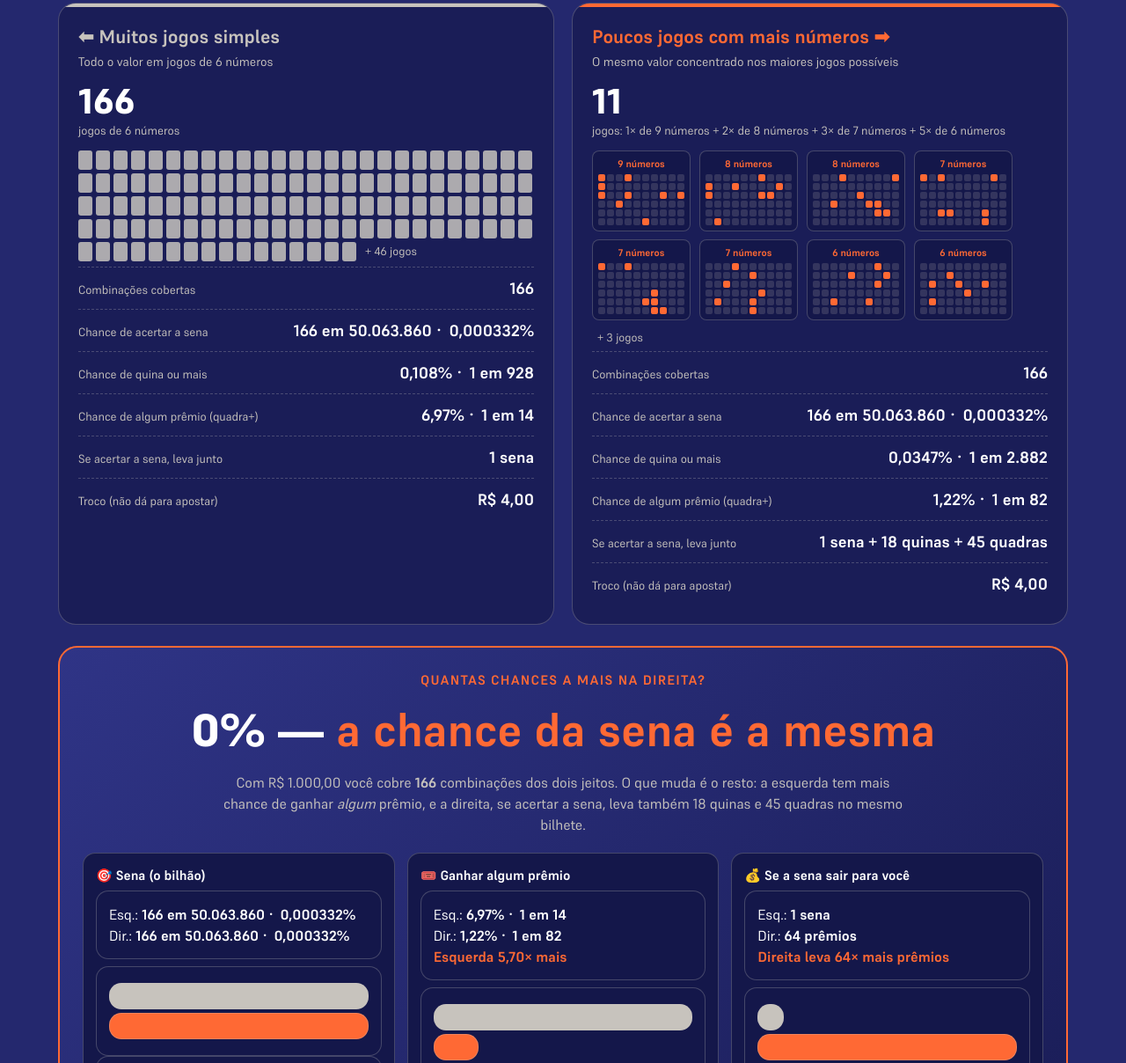
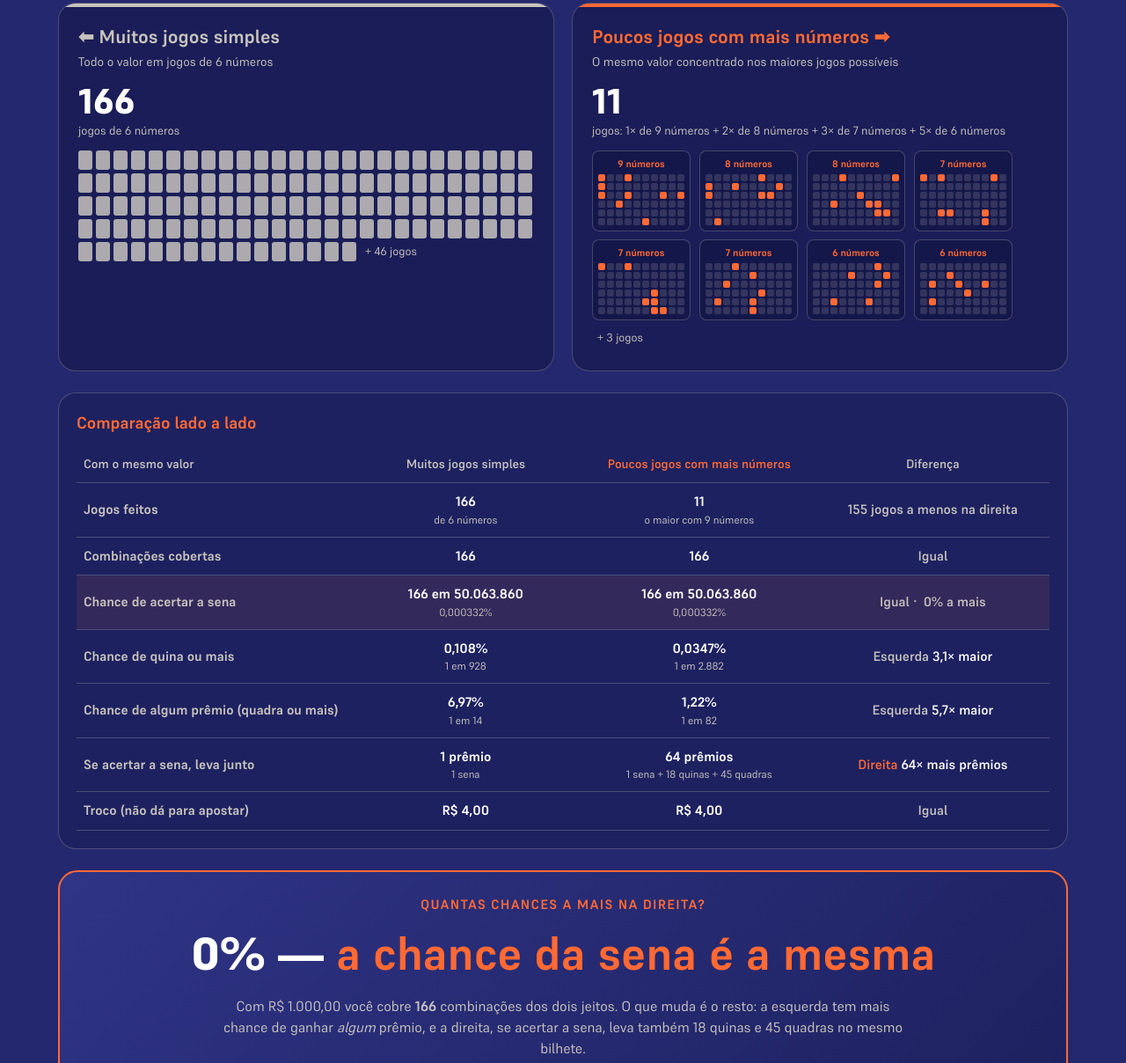
Before and after one commit to Kaique-fhs/loteria, a plain HTML site: page index.html in a window 1280 px wide. Shown: the part 536-1744 px from the top of the page at 88% size. Drawn offline with Linux system fonts and the light colour scheme.

Commit message:
Tabela comparativa lado a lado dos dois cenários
Co-Authored-By: Claude Opus 5.5 <noreply@anthropic.com>

```diff
--- a/index.html
+++ b/index.html
@@ -83,7 +83,7 @@
   .verdict p{color:var(--mut);max-width:780px;margin:8px auto 0}
   .cmp{display:grid;grid-template-columns:repeat(3,minmax(0,1fr));gap:14px;margin-top:20px;text-align:left}
   @media (max-width:860px){.cmp{grid-template-columns:minmax(0,1fr)}}
-  .cmp div{background:var(--deep);border:1px solid var(--line);border-radius:14px;padding:14px}
+  .cmp > div{background:var(--deep);border:1px solid var(--line);border-radius:14px;padding:14px}
   .cmp h4{margin:0 0 6px;font-size:15px}
   .bars{margin-top:8px}
   .bar{height:12px;border-radius:6px;margin:4px 0;transition:width .5s}
@@ -100,6 +100,19 @@
   th:first-child,td:first-child{text-align:left}
   th{color:var(--mut);font-weight:600}
   tr.hl td{color:var(--right);font-weight:700}
+  .compare{margin-top:24px;background:var(--bg2);border:1px solid var(--line);border-radius:20px;padding:20px}
+  .compare h3{margin:0 0 12px;color:var(--laranja)}
+  .ctab{min-width:0;table-layout:fixed}
+  @media (max-width:520px){ .compare{padding:14px 10px} .ctab th,.ctab td{padding:8px 3px;font-size:12px} .ctab td small{font-size:10.5px} .ctab th:first-child,.ctab td:first-child{width:26%} }
+  .ctab th,.ctab td{text-align:center;vertical-align:middle;padding:10px 8px}
+  .ctab th:first-child,.ctab td:first-child{text-align:left;color:var(--mut);width:28%}
+  .ctab th.hl-l{color:var(--left)} .ctab th.hl-r{color:var(--right)}
+  .ctab td{font-weight:700;font-size:15px}
+  .ctab td small{display:block;font-weight:400;color:var(--mut);font-size:12px}
+  .ctab td:last-child{font-weight:600}
+  .ctab tr.key td{background:rgba(255,105,52,.10)}
+  .cmp small{display:block;color:var(--mut);font-weight:400}
+  .tie{color:var(--cinza-claro)} .gl{color:var(--left)} .gr{color:var(--right)}
   .foot{margin-top:30px;color:var(--mut);font-size:13px;text-align:center}
 </style>
 </head>
@@ -128,12 +141,6 @@
       <div class="desc">Todo o valor em jogos de 6 números</div>
       <div class="big" id="lJogos">0</div><small style="color:var(--mut)">jogos de 6 números</small>
       <div class="tickets" id="lTickets"></div>
-      <div class="stat"><small>Combinações cobertas</small><b id="lComb">0</b></div>
-      <div class="stat"><small>Chance de acertar a sena</small><b id="lSena">—</b></div>
-      <div class="stat"><small>Chance de quina ou mais</small><b id="lQuina">—</b></div>
-      <div class="stat"><small>Chance de algum prêmio (quadra+)</small><b id="lQuadra">—</b></div>
-      <div class="stat"><small>Se acertar a sena, leva junto</small><b id="lPacote">—</b></div>
-      <div class="stat"><small>Troco (não dá para apostar)</small><b id="lTroco">—</b></div>
     </div>
 
     <div class="side r">
@@ -141,21 +148,31 @@
       <div class="desc">O mesmo valor concentrado nos maiores jogos possíveis</div>
       <div class="big" id="rJogos">0</div><small style="color:var(--mut)" id="rDesc">jogos</small>
       <div class="volantes" id="rVol"></div>
-      <div class="stat"><small>Combinações cobertas</small><b id="rComb">0</b></div>
-      <div class="stat"><small>Chance de acertar a sena</small><b id="rSena">—</b></div>
-      <div class="stat"><small>Chance de quina ou mais</small><b id="rQuina">—</b></div>
-      <div class="stat"><small>Chance de algum prêmio (quadra+)</small><b id="rQuadra">—</b></div>
-      <div class="stat"><small>Se acertar a sena, leva junto</small><b id="rPacote">—</b></div>
-      <div class="stat"><small>Troco (não dá para apostar)</small><b id="rTroco">—</b></div>
     </div>
   </div>
+
+  <section class="compare">
+    <h3>Comparação lado a lado</h3>
+    <div class="tbl"><table class="ctab">
+      <thead><tr><th>Com o mesmo valor</th><th class="hl-l">Muitos jogos simples</th><th class="hl-r">Poucos jogos com mais números</th><th>Diferença</th></tr></thead>
+      <tbody>
+        <tr><td>Jogos feitos</td><td id="tJl">—</td><td id="tJr">—</td><td id="tJd">—</td></tr>
+        <tr><td>Combinações cobertas</td><td id="lComb">—</td><td id="rComb">—</td><td id="dComb">—</td></tr>
+        <tr class="key"><td>Chance de acertar a sena</td><td id="lSena">—</td><td id="rSena">—</td><td id="dSena">—</td></tr>
+        <tr><td>Chance de quina ou mais</td><td id="lQuina">—</td><td id="rQuina">—</td><td id="dQuina">—</td></tr>
+        <tr><td>Chance de algum prêmio (quadra ou mais)</td><td id="lQuadra">—</td><td id="rQuadra">—</td><td id="dQuadra">—</td></tr>
+        <tr><td>Se acertar a sena, leva junto</td><td id="lPacote">—</td><td id="rPacote">—</td><td id="dPacote">—</td></tr>
+        <tr><td>Troco (não dá para apostar)</td><td id="lTroco">—</td><td id="rTroco">—</td><td id="dTroco">—</td></tr>
+      </tbody>
+    </table></div>
+  </section>
 
   <div class="verdict">
     <h3>Quantas chances a mais na direita?</h3>
     <div class="eq" id="vMain">—</div>
     <p id="vText"></p>
     <div class="cmp">
-      <div><h4>🎯 Sena (o bilhão)</h4><div id="cSena"></div><div class="bars"><div class="bar l" id="bSl"></div><div class="bar r" id="bSr"></div></div><div class="lg">azul = esquerda · verde = direita</div></div>
+      <div><h4>🎯 Sena (o bilhão)</h4><div id="cSena"></div><div class="bars"><div class="bar l" id="bSl"></div><div class="bar r" id="bSr"></div></div><div class="lg">cinza = esquerda · laranja = direita</div></div>
       <div><h4>🎟️ Ganhar algum prêmio</h4><div id="cAny"></div><div class="bars"><div class="bar l" id="bAl"></div><div class="bar r" id="bAr"></div></div><div class="lg">chance de quadra ou mais</div></div>
       <div><h4>💰 Se a sena sair para você</h4><div id="cPack"></div><div class="bars"><div class="bar l" id="bPl"></div><div class="bar r" id="bPr"></div></div><div class="lg">prêmios extras no mesmo bilhete</div></div>
     </div>
@@ -186,8 +203,18 @@ const C = (n,k)=>{ if(k<0||k>n) return 0; let r=1; for(let i=1;i<=k;i++) r=r*(n-
 const fmt = n => n.toLocaleString('pt-BR');
 const brl = n => n.toLocaleString('pt-BR',{style:'currency',currency:'BRL'});
 const pct = p => (p*100).toLocaleString("pt-BR",{maximumSignificantDigits:3})+"%";
-const umEm = p => p<=0 ? "—" : (p>=1 ? "100%" : pct(p) + " · 1 em " + fmt(Math.round(1/p)));
-const senaTxt = c => c<=0 ? "—" : fmt(c) + " em " + fmt(TOTAL) + " · " + pct(c/TOTAL);
+const umEm = p => p<=0 ? "—" : (p>=1 ? "100%" : pct(p) + "<small>1 em " + fmt(Math.round(1/p)) + "</small>");
+const senaTxt = c => c<=0 ? "—" : fmt(c) + " em " + fmt(TOTAL) + "<small>" + pct(c/TOTAL) + "</small>";
+const x = r => r.toLocaleString("pt-BR",{maximumFractionDigits:1}) + "×";
+// texto da coluna Diferença: quem tem o maior valor e quantas vezes
+function dif(l, r, menorMelhor){
+  if(!l && !r) return "—";
+  if(Math.abs(l-r) <= 1e-12*Math.max(l,r,1)) return '<span class="tie">Igual</span>';
+  const esq = menorMelhor ? l<r : l>r;
+  const razao = Math.max(l,r)/Math.min(l,r);
+  const lado = esq ? '<span class="gl">Esquerda</span>' : '<span class="gr">Direita</span>';
+  return isFinite(razao) ? `${lado} ${x(razao)} maior` : lado;
+}
 
 // probabilidades de um jogo de n números
 function probs(n){
@@ -213,10 +240,10 @@ function render(){
   const lQuadra = 1-Math.pow(1-p6.quadra,k);
   $('lJogos').textContent = fmt(k);
   $('lComb').textContent = fmt(k);
-  $("lSena").textContent = senaTxt(k);
-  $('lQuina').textContent = umEm(lQuina);
-  $('lQuadra').textContent = umEm(lQuadra);
-  $('lPacote').textContent = k? '1 sena' : '—';
+  $("lSena").innerHTML = senaTxt(k);
+  $('lQuina').innerHTML = umEm(lQuina);
+  $('lQuadra').innerHTML = umEm(lQuadra);
+  $('lPacote').innerHTML = k? '1 prêmio<small>1 sena</small>' : '—';
   $('lTroco').textContent = brl(V - k*P);
   const tk = $('lTickets'); tk.innerHTML='';
   const show = Math.min(k,120);
@@ -235,13 +262,24 @@ function render(){
   $('rJogos').textContent = fmt(bets.length);
   $('rDesc').textContent = bets.length ? (bets.length===1?'jogo':'jogos')+': '+desc : 'jogos';
   $('rComb').textContent = fmt(rComb);
-  $("rSena").textContent = senaTxt(rComb);
-  $('rQuina').textContent = umEm(rQuina);
-  $('rQuadra').textContent = umEm(rQuadra);
+  $("rSena").innerHTML = senaTxt(rComb);
+  $('rQuina').innerHTML = umEm(rQuina);
+  $('rQuadra').innerHTML = umEm(rQuadra);
   const nMax = bets.length? bets[0] : 0;
   const quinas = nMax? 6*(nMax-6) : 0, quadras = nMax? 15*C(nMax-6,2) : 0;
-  $('rPacote').textContent = nMax ? `1 sena + ${fmt(quinas)} quinas + ${fmt(quadras)} quadras` : '—';
+  $('rPacote').innerHTML = nMax ? `${fmt(1+quinas+quadras)} prêmios<small>1 sena + ${fmt(quinas)} quinas + ${fmt(quadras)} quadras</small>` : '—';
   $('rTroco').textContent = brl(rem);
+
+  // coluna Diferença e linha de jogos
+  $('tJl').innerHTML = fmt(k) + '<small>de 6 números</small>';
+  $('tJr').innerHTML = fmt(bets.length) + (nMax ? `<small>o maior com ${nMax} números</small>` : '');
+  $('tJd').innerHTML = k ? (k===bets.length ? '<span class="tie">Igual</span>' : `<span class="tie">${fmt(k-bets.length)} jogos a menos na direita</span>`) : '—';
+  $('dComb').innerHTML = dif(k, rComb);
+  $('dSena').innerHTML = k ? '<span class="tie">Igual · 0% a mais</span>' : '—';
+  $('dQuina').innerHTML = dif(lQuina, rQuina);
+  $('dQuadra').innerHTML = dif(lQuadra, rQuadra);
+  $('dPacote').innerHTML = k ? dif(1, 1+quinas+quadras).replace('maior','mais prêmios') : '—';
+  $('dTroco').innerHTML = '<span class="tie">Igual</span>';
 
   const vol = $('rVol'); vol.innerHTML='';
   bets.slice(0,8).forEach((n,i)=>{
```
